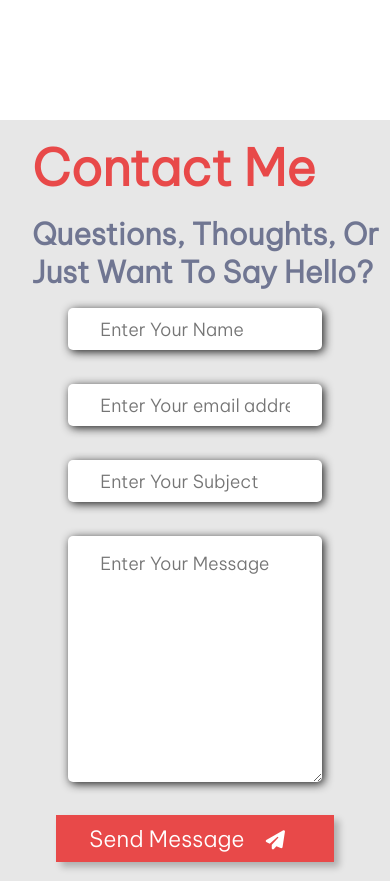
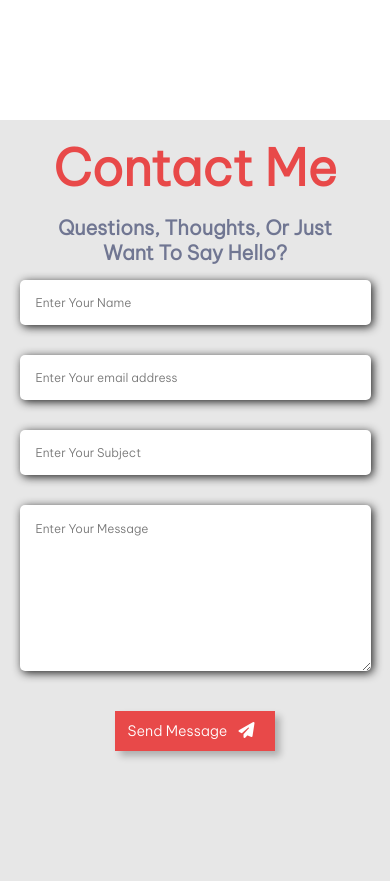
Before and after one commit to shauryacodes7/Shaurya-Singh---Portfolio, a plain HTML site: page index.html in a window 390 px wide. Shown: the part 2780-3661 px from the top of the page. Drawn offline with nearby package versions, Linux system fonts and the light colour scheme.

Commit message:
contact me media query added

```diff
--- a/style.css
+++ b/style.css
@@ -997,4 +997,53 @@ footer {
   .skills-logo:hover {
     transform: scale(1.5);
   }
+
+  /* DONE */
+  .form-container {
+    display: flex;
+    flex-direction: column;
+    align-items: center;
+    padding-bottom: 0rem;
+  }
+  /* DONE */
+  .contactus-heading {
+    font-size: 50px;
+  }
+  /* DONE */
+  .contactus-sub-heading {
+    font-size: 20px;
+    width: 100%;
+    text-align: center;
+    padding-left: 10%;
+    padding-right: 10%;
+  }
+
+  /* DONE */
+  .formfield {
+    width: 90vw;
+    height: 45px;
+    padding: 0 1rem;
+    font-size: 12px;
+    margin: 15px;
+  }
+  /* DONE */
+  .formfield-textarea {
+    height: auto;
+    padding-top: 1rem;
+  }
+
+  /* DONE */
+  #submit-btn {
+    width: fit-content;
+    border: none;
+    font-size: 0.9rem;
+    padding: 0.7rem 0.8rem;
+    margin: 25px 0;
+  }
+
+  /* DONE */
+  .submit-icon {
+    padding: 0 0.5rem;
+    font-size: 1rem;
+  }
 }
```
